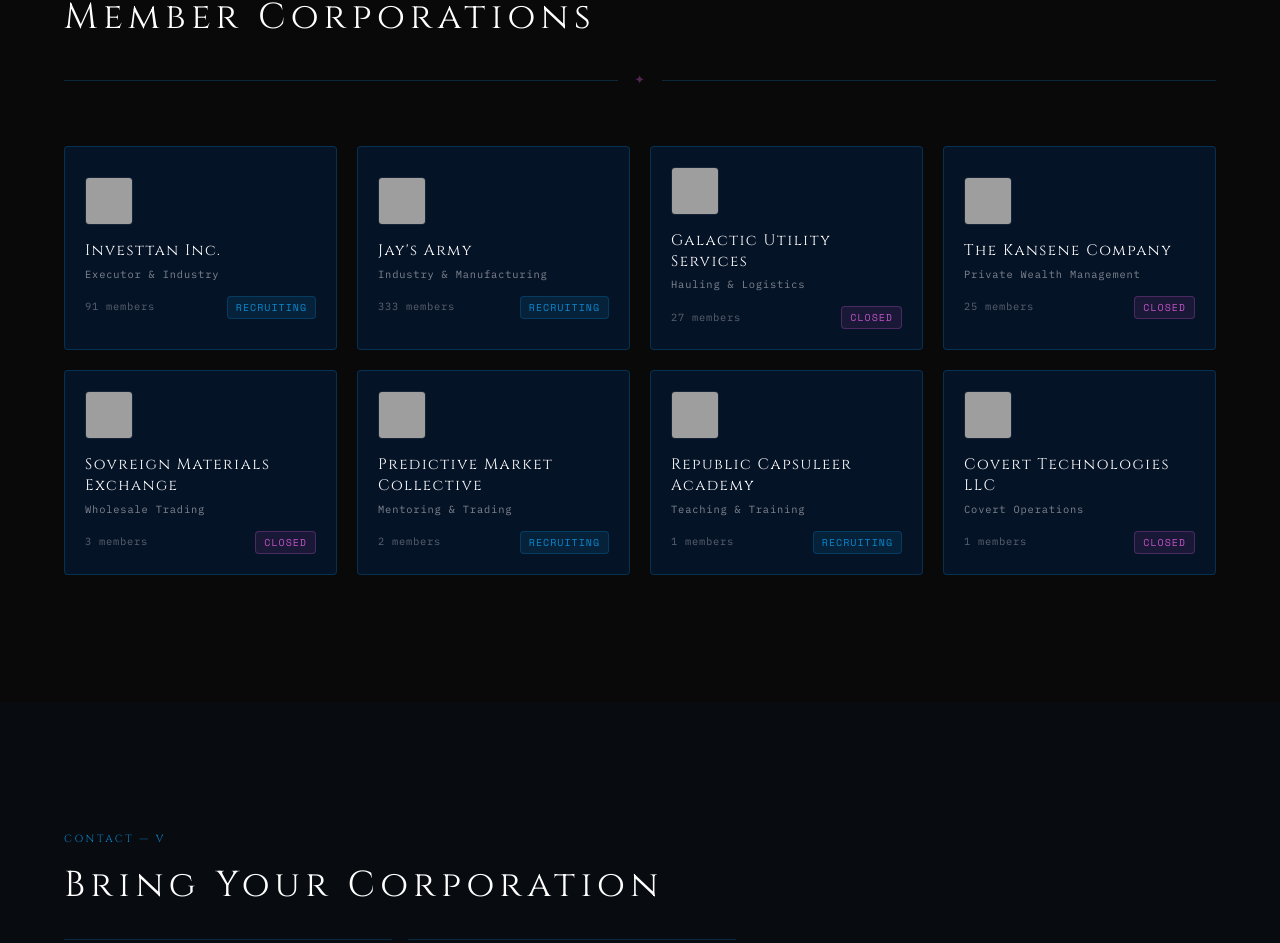
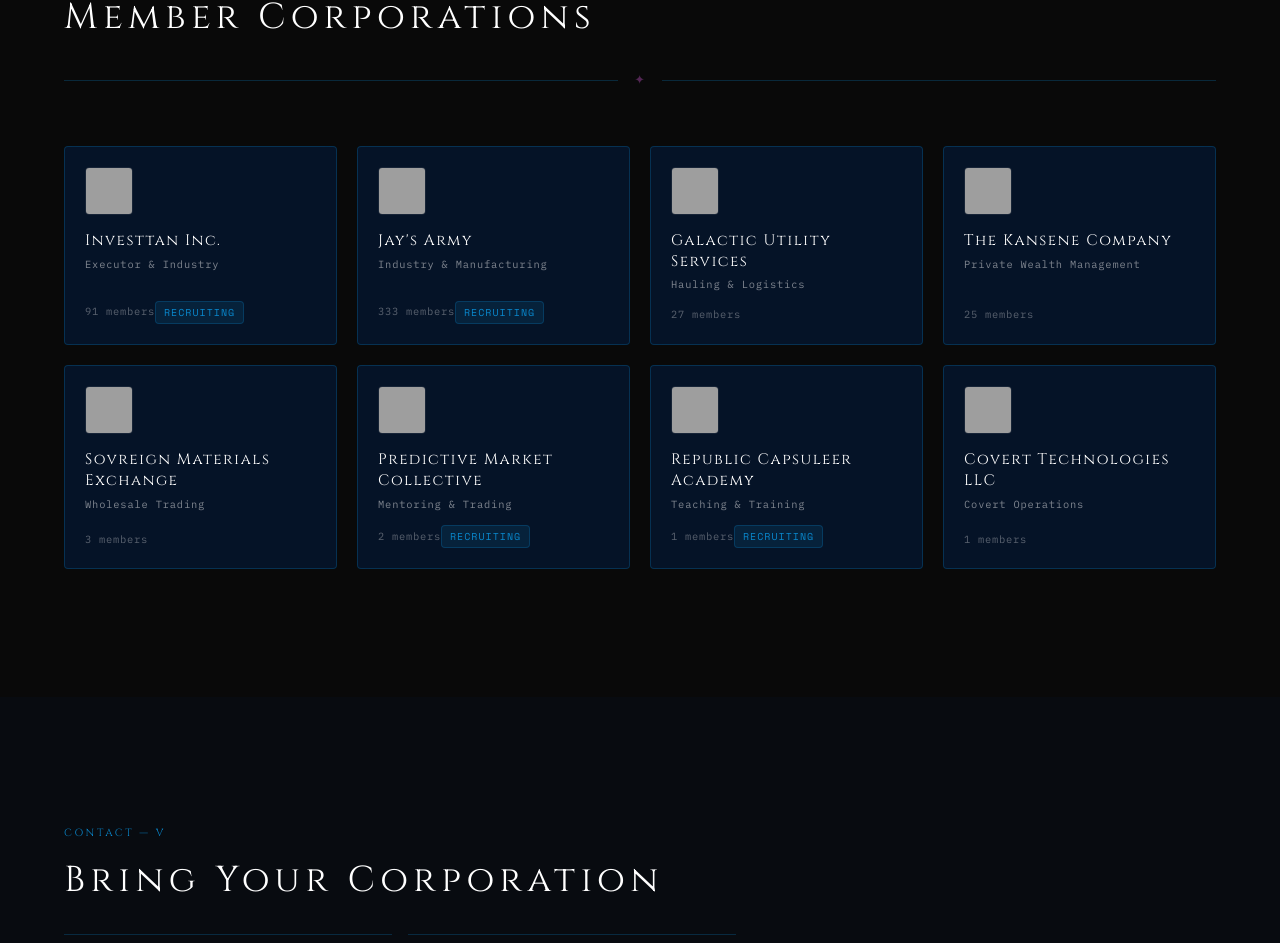
Before and after one commit to REPUBUtilities/homepage, a React (Vite) app in the folder repub/: page / in a window 1280 px wide. Shown: the part 4207-5150 px from the top of the page. Built offline with nearby package versions, Linux system fonts and the light colour scheme; no server answers; grey boxes are pictures that could not be loaded.

Commit message:
Updated UI for corporation cards

```diff
--- a/repub/src/components/corporations/CorporationCard.jsx
+++ b/repub/src/components/corporations/CorporationCard.jsx
@@ -14,6 +14,7 @@ export default function CorporationCard({ corp, onClick }) {
       className={[
         'group w-full text-left rounded-sm border border-(--color-border)',
         'bg-(--color-surface) backdrop-blur-sm p-5',
+        'flex flex-col',
         'transition-all duration-300 cursor-pointer',
         'hover:border-[rgba(10,136,205,0.5)] hover:-translate-y-0.5',
         'hover:bg-[rgba(1,40,98,0.5)]',
@@ -53,7 +54,7 @@ export default function CorporationCard({ corp, onClick }) {
       </p>
 
       {/* Footer row */}
-      <div className="flex items-center justify-between">
+      <div className="mt-auto flex items-center justify-between">
         <span
           className="text-(--color-light)/35"
           style={{ fontSize: 'var(--text-xs)', fontFamily: 'var(--font-data)' }}
@@ -61,16 +62,11 @@ export default function CorporationCard({ corp, onClick }) {
           {corp.memberCount.toLocaleString()} members
         </span>
 
-        <span
-          className={[
-            'px-2 py-0.5 rounded-sm border text-[10px] tracking-widest uppercase',
-            corp.recruiting
-              ? 'border-(--color-border) text-(--color-primary) bg-(--color-primary-dim)'
-              : 'border-[rgba(192,82,195,0.3)] text-(--color-accent) bg-(--color-accent-dim)',
-          ].join(' ')}
-        >
-          {corp.recruiting ? 'Recruiting' : 'Closed'}
-        </span>
+        {corp.recruiting && (
+          <span className="px-2 py-0.5 rounded-sm border text-[10px] tracking-widest uppercase border-(--color-border) text-(--color-primary) bg-(--color-primary-dim)">
+            Recruiting
+          </span>
+        )}
       </div>
     </motion.button>
   )
```
